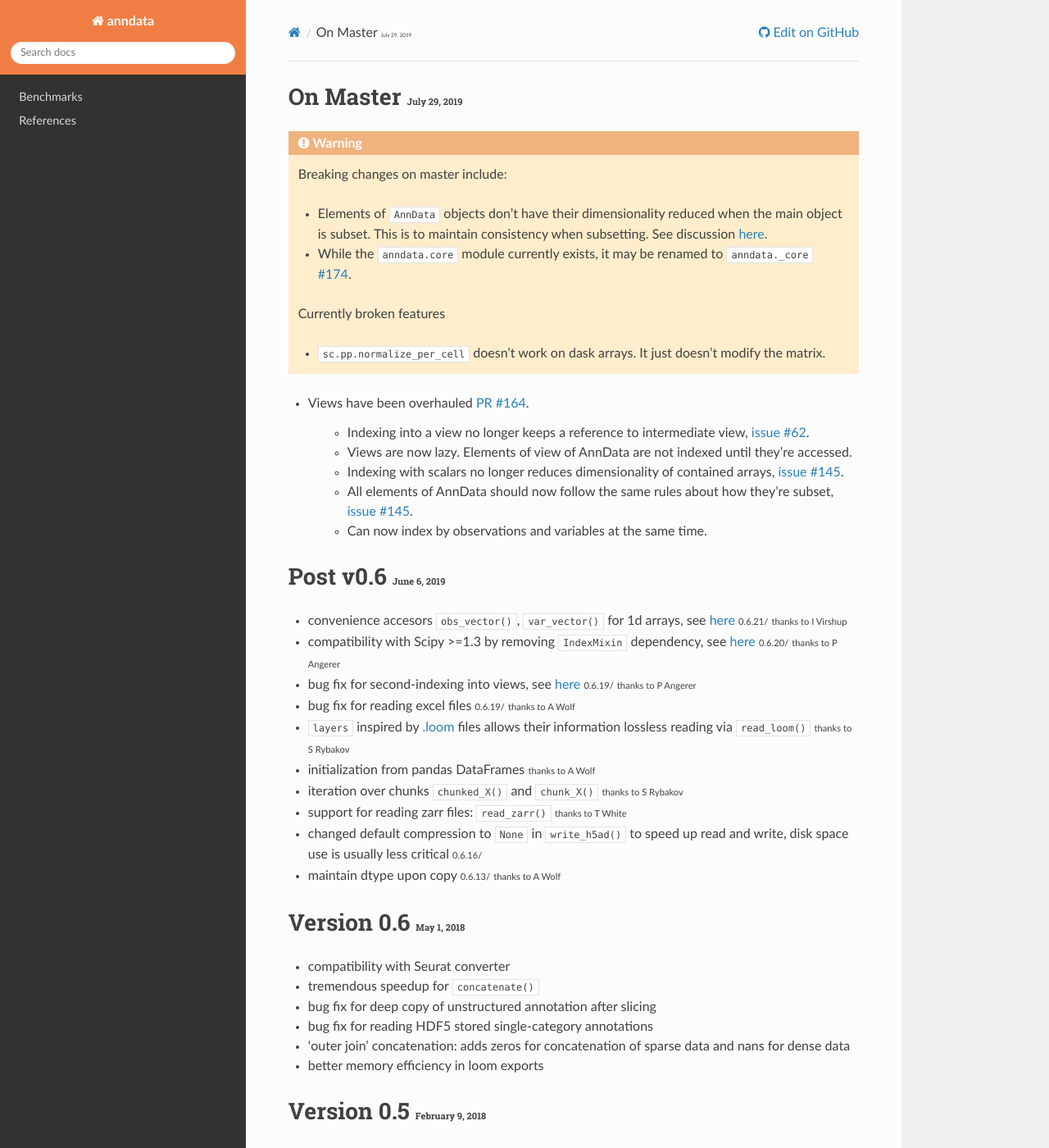
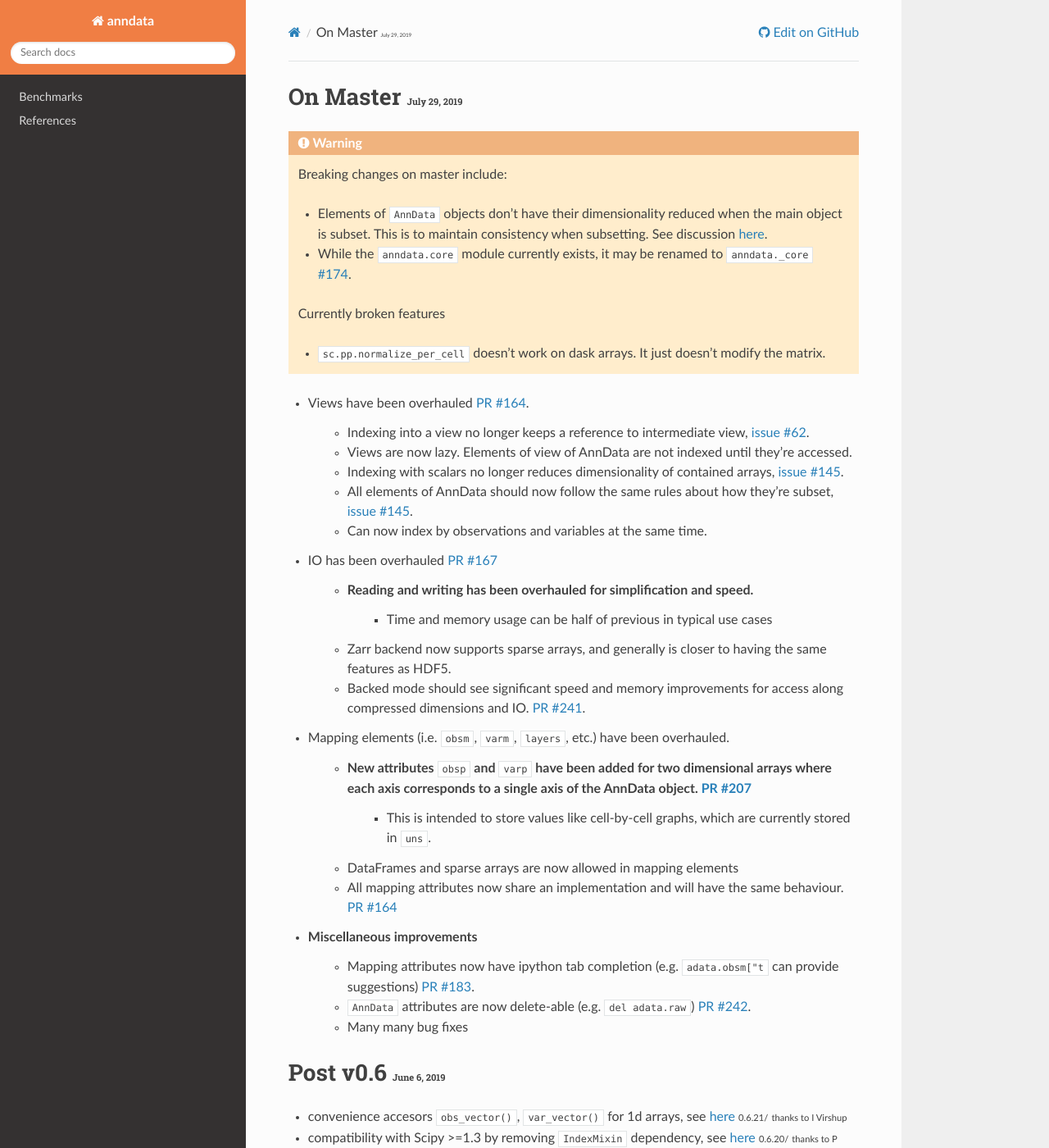
Before and after one commit to scverse/anndata, a Sphinx documentation site: the page built from docs/release_notes.rst, in a window 1280 px wide and 1400 px high. Shown: the whole window at 82% size. Built offline with Sphinx 7.4.7 and the Read the Docs theme 2.0.0, drawn with Linux system fonts in a browser that asks for light colours; the version number could not be read and is left out.

Commit message:
Initial update of release notes

```diff
--- a/docs/release_notes.rst
+++ b/docs/release_notes.rst
@@ -25,6 +25,29 @@
    - Indexing with scalars no longer reduces dimensionality of contained arrays, `issue #145 <https://github.com/theislab/anndata/issues/145>`__.
    - All elements of AnnData should now follow the same rules about how they're subset, `issue #145 <https://github.com/theislab/anndata/issues/145>`__.
    - Can now index by observations and variables at the same time.
+
+
+- IO has been overhauled `PR #167 <https://github.com/theislab/anndata/pull/167>`_
+
+    - Reading and writing has been overhauled for simplification and speed.
+        - Time and memory usage can be half of previous in typical use cases
+    - Zarr backend now supports sparse arrays, and generally is closer to having the same features as HDF5.
+    - Backed mode should see significant speed and memory improvements for access along compressed dimensions and IO. `PR #241 <https://github.com/theislab/anndata/pull/241>`_.
+
+
+- Mapping elements (i.e. `obsm`, `varm`, `layers`, etc.) have been overhauled.
+
+    - New attributes `obsp` and `varp` have been added for two dimensional arrays where each axis corresponds to a single axis of the AnnData object. `PR #207 <https://github.com/theislab/anndata/pull/207>`_
+        - This is intended to store values like cell-by-cell graphs, which are currently stored in `uns`.
+    - DataFrames and sparse arrays are now allowed in mapping elements
+    - All mapping attributes now share an implementation and will have the same behaviour. `PR #164 <https://github.com/theislab/anndata/pull/164>`_
+
+
+- Miscellaneous improvements
+    - Mapping attributes now have ipython tab completion (e.g. `adata.obsm["\t` can provide suggestions) `PR #183 <https://github.com/theislab/anndata/pull/183>`_.
+    - `AnnData` attributes are now delete-able (e.g. `del adata.raw`) `PR #242 <https://github.com/theislab/anndata/pull/242>`_.
+    - Many many bug fixes
+
 
 Post v0.6 :small:`June 6, 2019`
 ---------------------------------
```
